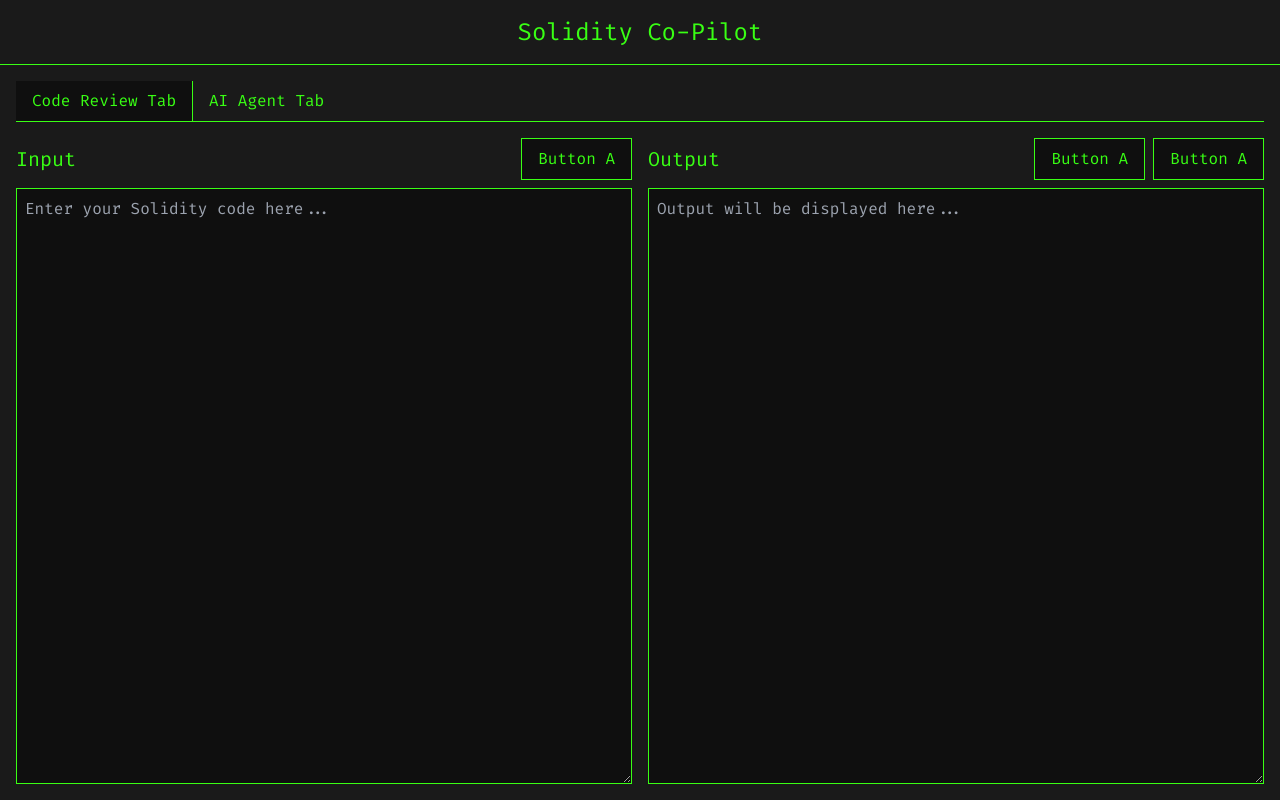
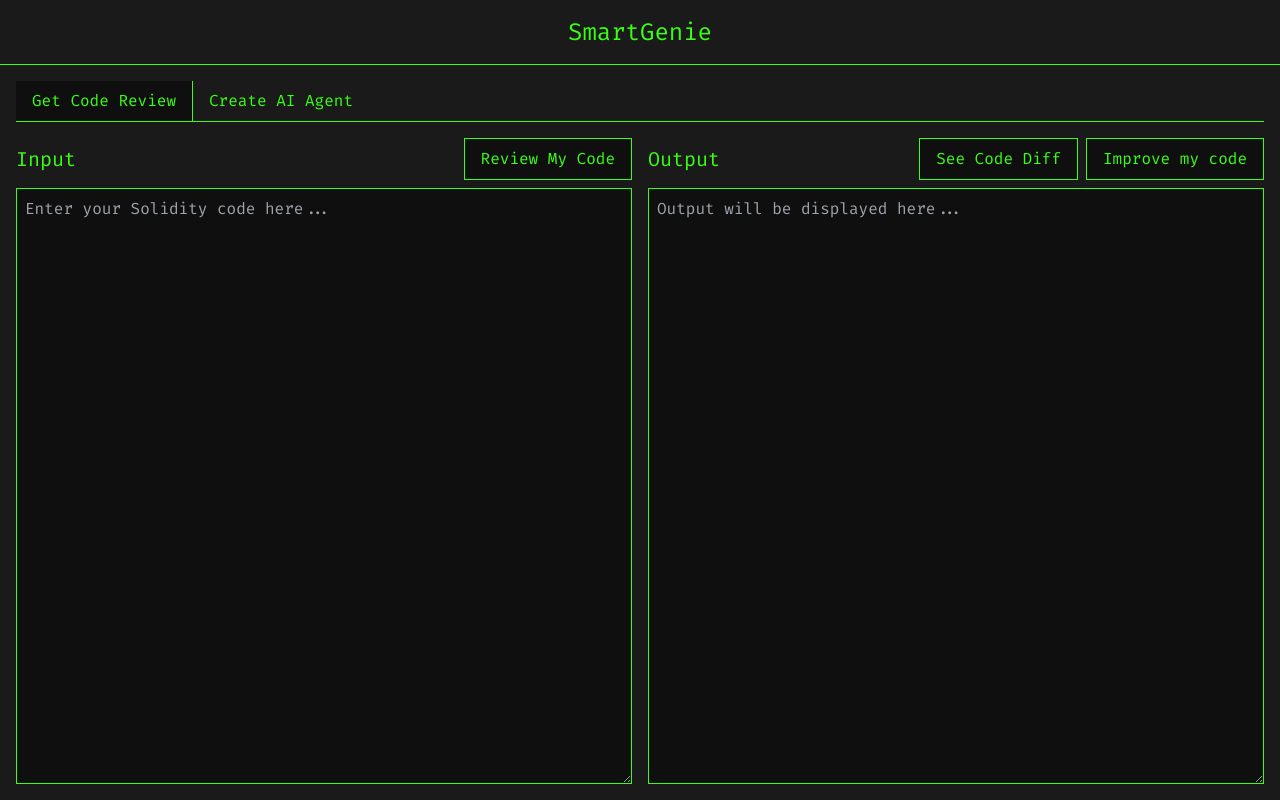
Before and after one commit to thopatevijay/SmartGenie, a Next.js app: page / in a window 1280 px wide. Built offline with nearby package versions, Linux system fonts and the light colour scheme.

Commit message:
Integrating editors

```diff
--- /dev/null
+++ b/components/CodeDiffModal.tsx
@@ -0,0 +1,33 @@
+import React from 'react';
+
+interface CodeDiffModalProps {
+    isModalOpen: boolean;
+    handleCloseModal: () => void;
+}
+
+export const CodeDiffModal: React.FC<CodeDiffModalProps> = ({ isModalOpen, handleCloseModal }) => {
+    return (
+        <>
+            {isModalOpen && (
+                <div
+                    className={`fixed inset-0 bg-darkbg bg-opacity-80 flex items-center justify-center transition-opacity duration-300 ${isModalOpen ? 'opacity-100' : 'opacity-0'
+                        }`}
+                >
+                    <div
+                        className={`bg-darkfg border border-neon p-4 rounded-lg transition-transform transform ${isModalOpen ? 'scale-100' : 'scale-90'
+                            }`}
+                    >
+                        <h2 className="text-xl mb-4">Modal Title</h2>
+                        <p className="mb-4">This is the modal content.</p>
+                        <button
+                            onClick={handleCloseModal}
+                            className="px-4 py-2 bg-darkbg text-neon border border-neon"
+                        >
+                            Close
+                        </button>
+                    </div>
+                </div>
+            )}
+        </>
+    );
+};
--- a/components/SolidityEditor.tsx
+++ b/components/SolidityEditor.tsx
@@ -7,7 +7,7 @@ interface SolidityEditorProps {
     readOnly?: boolean;
 }
 
-const SolidityEditor: React.FC<SolidityEditorProps> = ({ code, onChange, readOnly = false }) => {
+export const SolidityEditor: React.FC<SolidityEditorProps> = ({ code, onChange, readOnly = false }) => {
     return (
         <MonacoEditor
             height="100%"
@@ -19,5 +19,3 @@ const SolidityEditor: React.FC<SolidityEditorProps> = ({ code, onChange, readOnl
         />
     );
 };
-
-export default SolidityEditor;
--- /dev/null
+++ b/components/index.ts
@@ -0,0 +1,2 @@
+export * from "./CodeDiffModal";
+export * from "./SolidityEditor";
--- a/pages/index.tsx
+++ b/pages/index.tsx
@@ -1,36 +1,46 @@
 import { useState } from 'react';
 import Head from 'next/head';
+import { CodeDiffModal } from '@/components';
 
 export default function Home() {
   const [activeTab, setActiveTab] = useState('Code Review');
+  const [inputValue, setInputValue] = useState('');
+  const [outputValue, setOutputValue] = useState('');
+  const [isModalOpen, setIsModalOpen] = useState(false);
+
+  const handleOpenModal = () => {
+    setIsModalOpen(true);
+  };
+
+  const handleCloseModal = () => {
+    setIsModalOpen(false);
+  };
 
   return (
     <div className="min-h-screen bg-darkbg text-neon font-mono flex flex-col">
       <Head>
-        <title>Solidity Co-Pilot</title>
+        <title>SmartGenie</title>
       </Head>
 
       <header className="flex justify-center py-4 border-b border-neon">
-        <h1 className="text-2xl">Solidity Co-Pilot</h1>
+        <h1 className="text-2xl">SmartGenie</h1>
       </header>
 
       <main className="flex-1 flex flex-col p-4">
         <div className="flex mb-4 border-b border-neon">
           <button
             onClick={() => setActiveTab('Code Review')}
-            className={`px-4 py-2 focus:outline-none border-r border-neon ${
-              activeTab === 'Code Review' ? 'bg-darkfg' : ''
-            }`}
+            className={`px-4 py-2 focus:outline-none border-r border-neon ${activeTab === 'Code Review' ? 'bg-darkfg' : ''
+              }`}
           >
-            Code Review Tab
+            Get Code Review
           </button>
           <button
             onClick={() => setActiveTab('AI Agent')}
-            className={`px-4 py-2 focus:outline-none ${
-              activeTab === 'AI Agent' ? 'bg-darkfg' : ''
-            }`}
+            className={`px-4 py-2 focus:outline-none ${activeTab === 'AI Agent' ? 'bg-darkfg' : ''
+              }`}
           >
-            AI Agent Tab
+            Create AI Agent
           </button>
         </div>
 
@@ -40,9 +50,11 @@ export default function Home() {
             <div className="flex-1 flex flex-col">
               <div className="flex justify-between items-center mb-2">
                 <h2 className="text-xl">Input</h2>
-                <button className="px-4 py-2 bg-darkfg text-neon border border-neon">Button A</button>
+                <button className="px-4 py-2 bg-darkfg text-neon border border-neon">Review My Code</button>
               </div>
               <textarea
+                value={inputValue}
+                onChange={(e) => setInputValue(e.target.value)}
                 className="flex-1 p-2 bg-darkfg text-neon border border-neon focus:outline-none"
                 placeholder="Enter your Solidity code here..."
               ></textarea>
@@ -53,11 +65,18 @@ export default function Home() {
               <div className="flex justify-between items-center mb-2">
                 <h2 className="text-xl">Output</h2>
                 <div>
-                  <button className="px-4 py-2 bg-darkfg text-neon border border-neon mr-2">Button A</button>
-                  <button className="px-4 py-2 bg-darkfg text-neon border border-neon">Button A</button>
+                  <button
+                    onClick={handleOpenModal}
+                    className="px-4 py-2 bg-darkfg text-neon border border-neon mr-2"
+                  >
+                    See Code Diff
+                  </button>
+                  <button className="px-4 py-2 bg-darkfg text-neon border border-neon">Improve my code</button>
                 </div>
               </div>
               <textarea
+                value={outputValue}
+                onChange={(e) => setOutputValue(e.target.value)}
                 className="flex-1 p-2 bg-darkfg text-neon border border-neon focus:outline-none"
                 placeholder="Output will be displayed here..."
               ></textarea>
@@ -66,10 +85,12 @@ export default function Home() {
         ) : (
           <div className="flex-1 flex flex-col items-center justify-center">
             <h2 className="text-xl mb-4">AI Agent Tab Content</h2>
-            {/* Add your AI Agent Tab content here */}
             <p>This is where the AI Agent functionality would be displayed.</p>
           </div>
         )}
+
+        {/* Modal */}
+        <CodeDiffModal isModalOpen={isModalOpen} handleCloseModal={handleCloseModal} />
       </main>
     </div>
   );
```
